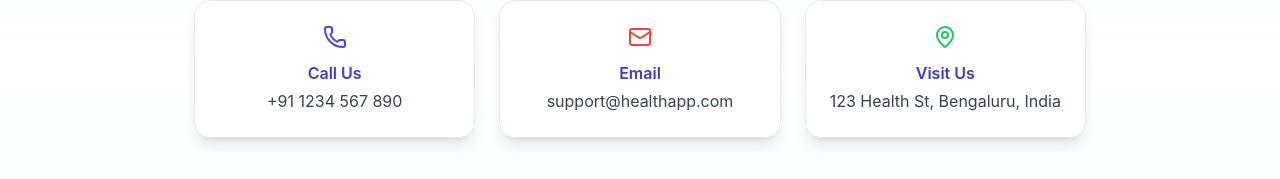
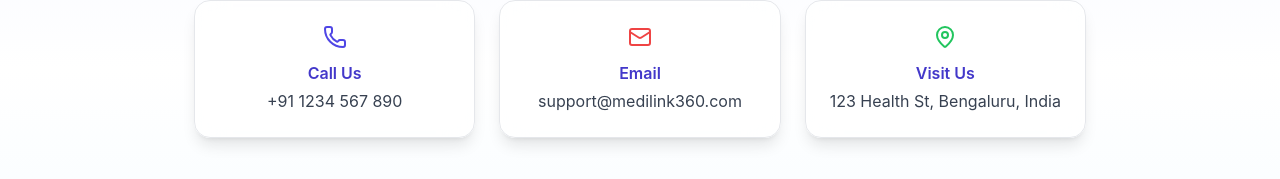
Before and after one commit to varghesegt/patient-app, a React (Vite) app: page /contact in a window 1280 px wide. Shown: the part 397-576 px from the top of the page. Built offline with nearby package versions, Linux system fonts and the light colour scheme.

Commit message:
update: pwa and manifest setup

```diff
--- a/src/pages/contact.jsx
+++ b/src/pages/contact.jsx
@@ -101,7 +101,7 @@
           {
             icon: <Mail className="w-6 h-6 text-red-500" />,
             title: t.email,
-            info: "support@healthapp.com",
+            info: "support@medilink360.com",
             link: "mailto:support@healthapp.com",
             bg: "bg-white/70",
           },
```
